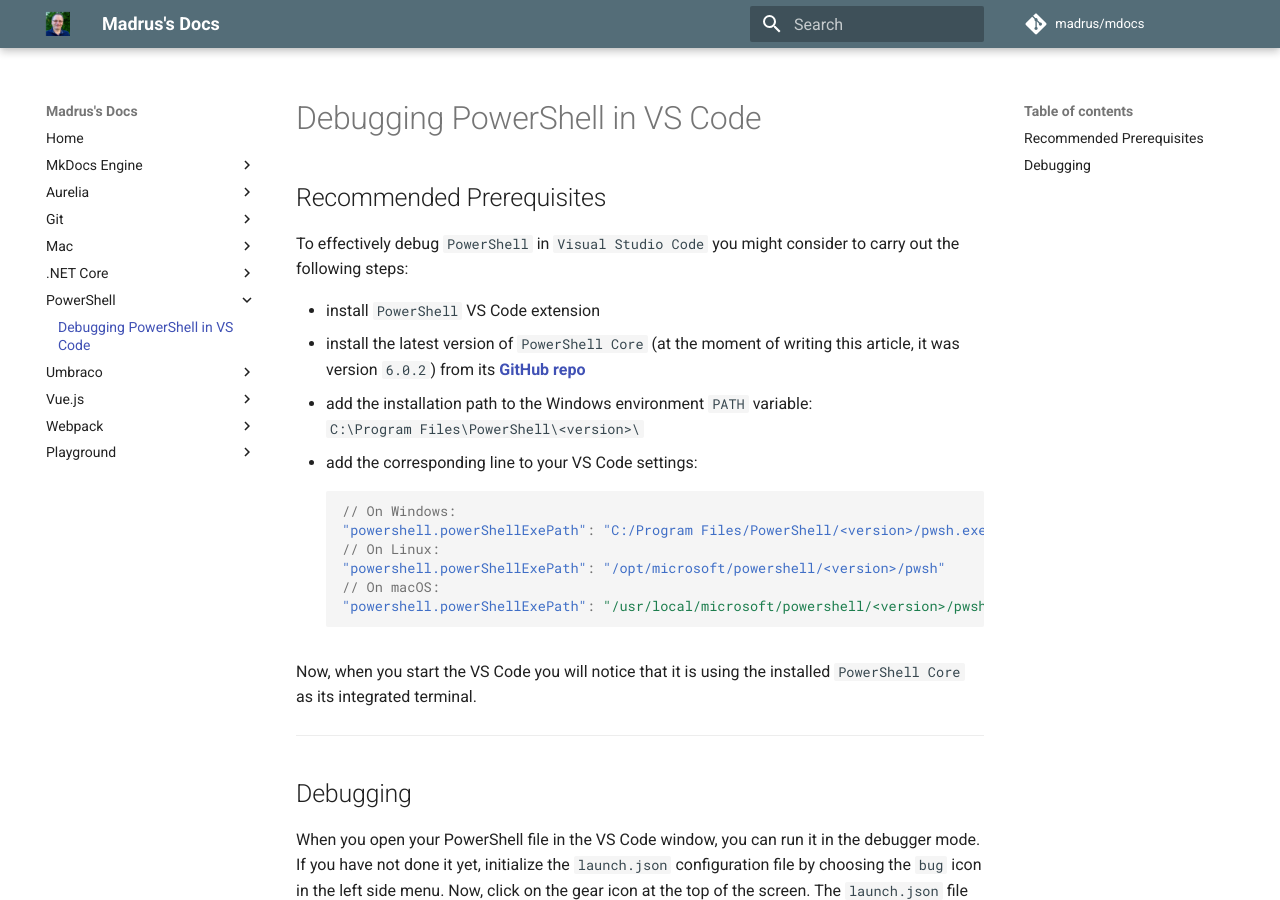
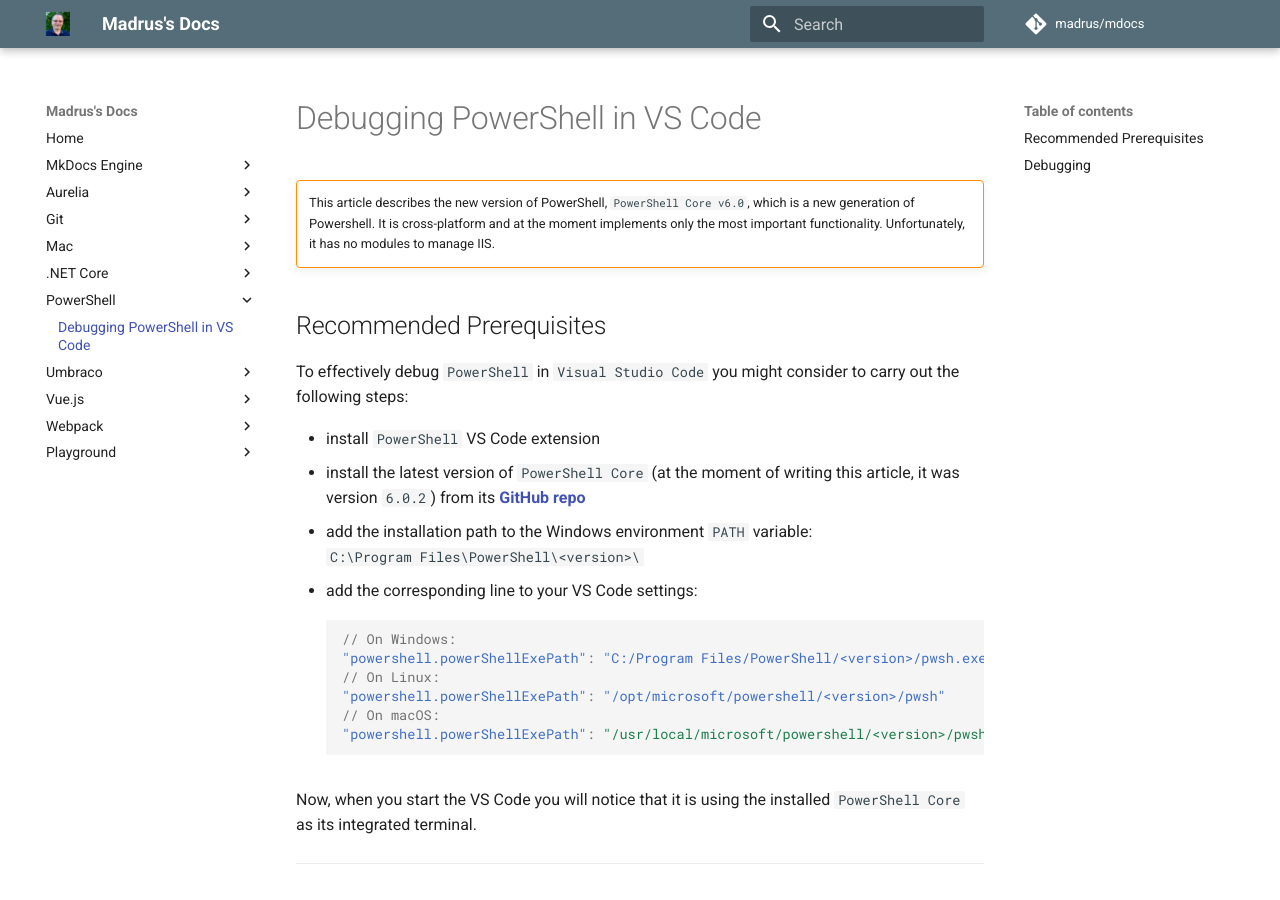
Before and after one commit to madrus/mdocs, an MkDocs documentation site: the page built from docs/powershell/vscode.md, in a window 1280 px wide and 900 px high. Built offline with MkDocs 1.6.1 and Material for MkDocs 9.7.7, drawn with Linux system fonts in a browser that asks for light colours; comment, search, counter and statistics services are not loaded; old or Windows-style settings are respelled for this version of MkDocs.

```diff
--- a/docs/powershell/vscode.md
+++ b/docs/powershell/vscode.md
@@ -1,3 +1,7 @@
+!!! WARNING ""
+
+    This article describes the new version of PowerShell, `PowerShell Core v6.0`, which is a new generation of Powershell. It is cross-platform and at the moment implements only the most important functionality. Unfortunately, it has no modules to manage IIS.
+
 ## Recommended Prerequisites
 
 To effectively debug `PowerShell` in `Visual Studio Code` you might consider to carry out the following steps:
```
